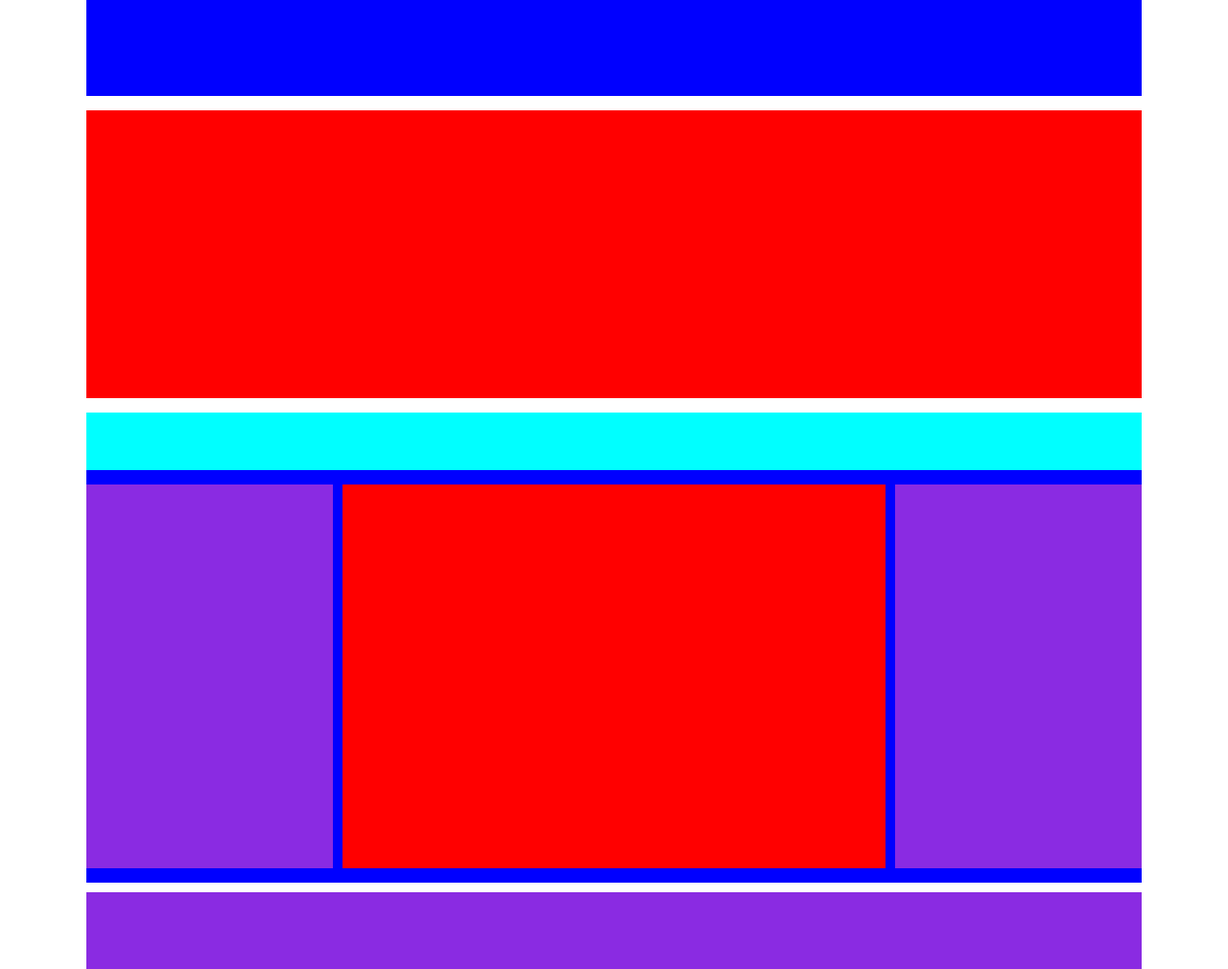
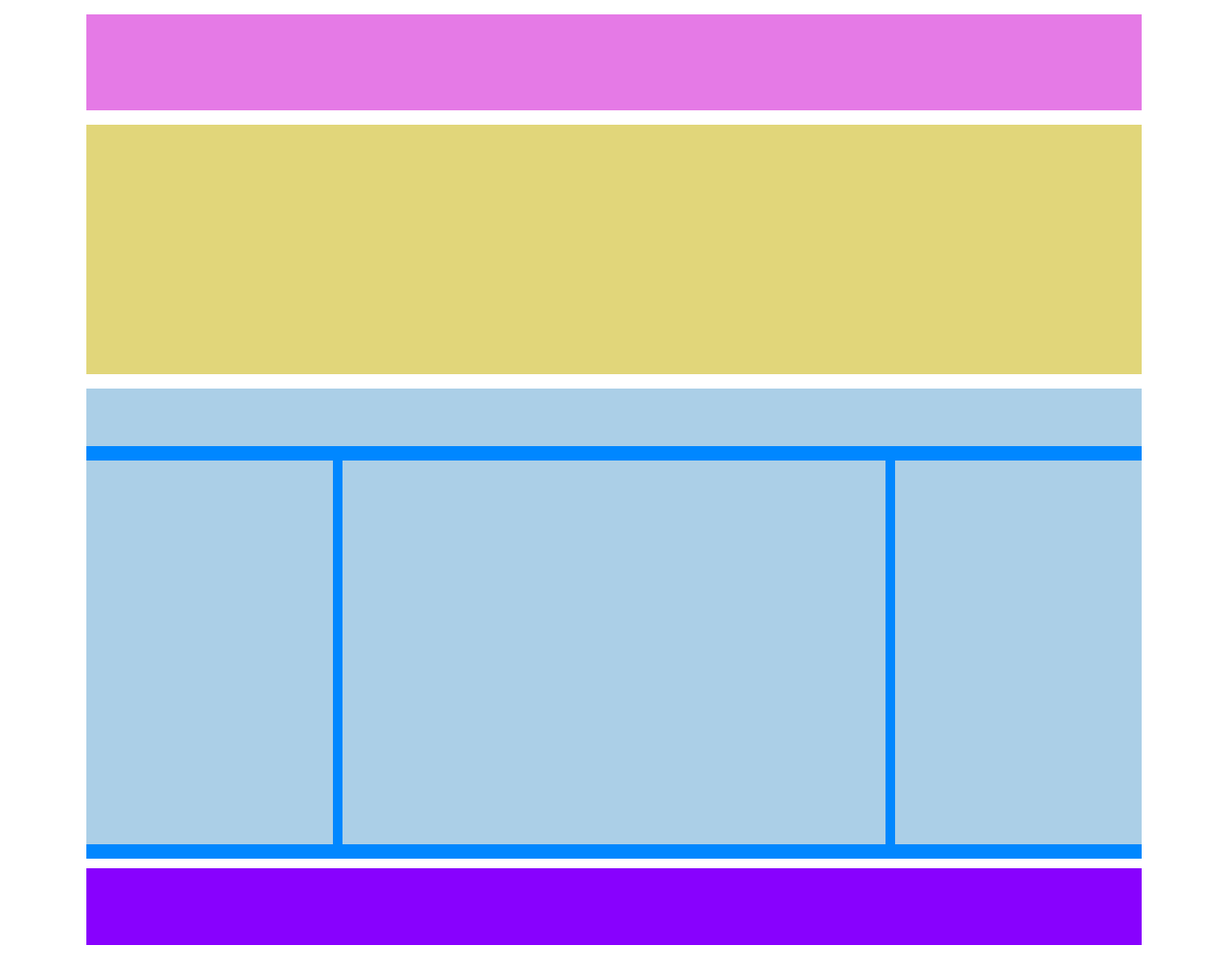
Before and after one commit to Mantured/htmlcss-struttura-wp, a plain HTML site: page index.html in a window 1280 px wide. Shown: the whole page at 96% size. Drawn offline with Linux system fonts and the light colour scheme.

Commit message:
aggiunto i colori esatti

```diff
--- a/css/style.css
+++ b/css/style.css
@@ -6,8 +6,9 @@
 
 body{
     width: 90%;
-    margin: 0 auto;
+    margin: 15px auto;
     max-width: 1100px;
+    /* padding: 10 0px; */
 }
 
 main{
@@ -31,47 +32,50 @@ main{
 .head{
     width: 100%;
     height: 100px;
-    background-color: blue;
+    background-color: rgba(229,122,230,255);
     margin-bottom: 15px;
 
 }
 
 .neck{
     width: 100%;
-    height: 300px;
-    background-color: red;
+    height: 260px;
+    background-color: rgba(225,214,122,255);
     margin-bottom: 15px;
 }
 
 .background{
     width: 100%;
     height: 490px;
-    background-color: blue;
+    background-color: rgba(0,135,255,255);
 
 }
 
 .head-box{
     width: 100%;
     height: 60px;
-    background-color: aqua;
     margin-bottom: 15px;
 }
 
 .colum1{
     width: calc(70% / 3);
     height: 400px;
-    background-color: blueviolet;
 }
 
 .colum2{
     width: calc((100% - ((70% / 3)*2)) - 20px);
     height: 400px;
-    background-color: red;
     margin: 0 10px;
 }
 
 .foot-page{
     width: 100%;
     height: 80px;
-    background-color: blueviolet;
+    background-color: rgba(136,1,254,255);
 }
+
+/* color ripetuti */
+
+.azzurrino{
+    background-color: rgba(171,207,231,255);
+}
--- a/index.html
+++ b/index.html
@@ -19,10 +19,10 @@
     <main>
 
         <div class="container-main clearfix">
-            <div class="head-box float-left"></div>
-            <div class="colum1 float-left"></div>
-            <div class="colum2 float-left"></div>
-            <div class="colum1 float-left"></div>
+            <div class="head-box azzurrino float-left"></div>
+            <div class="colum1 azzurrino float-left"></div>
+            <div class="colum2 azzurrino float-left"></div>
+            <div class="colum1 azzurrino float-left"></div>
             <div class="background"></div>
         </div>
         </main>
```
